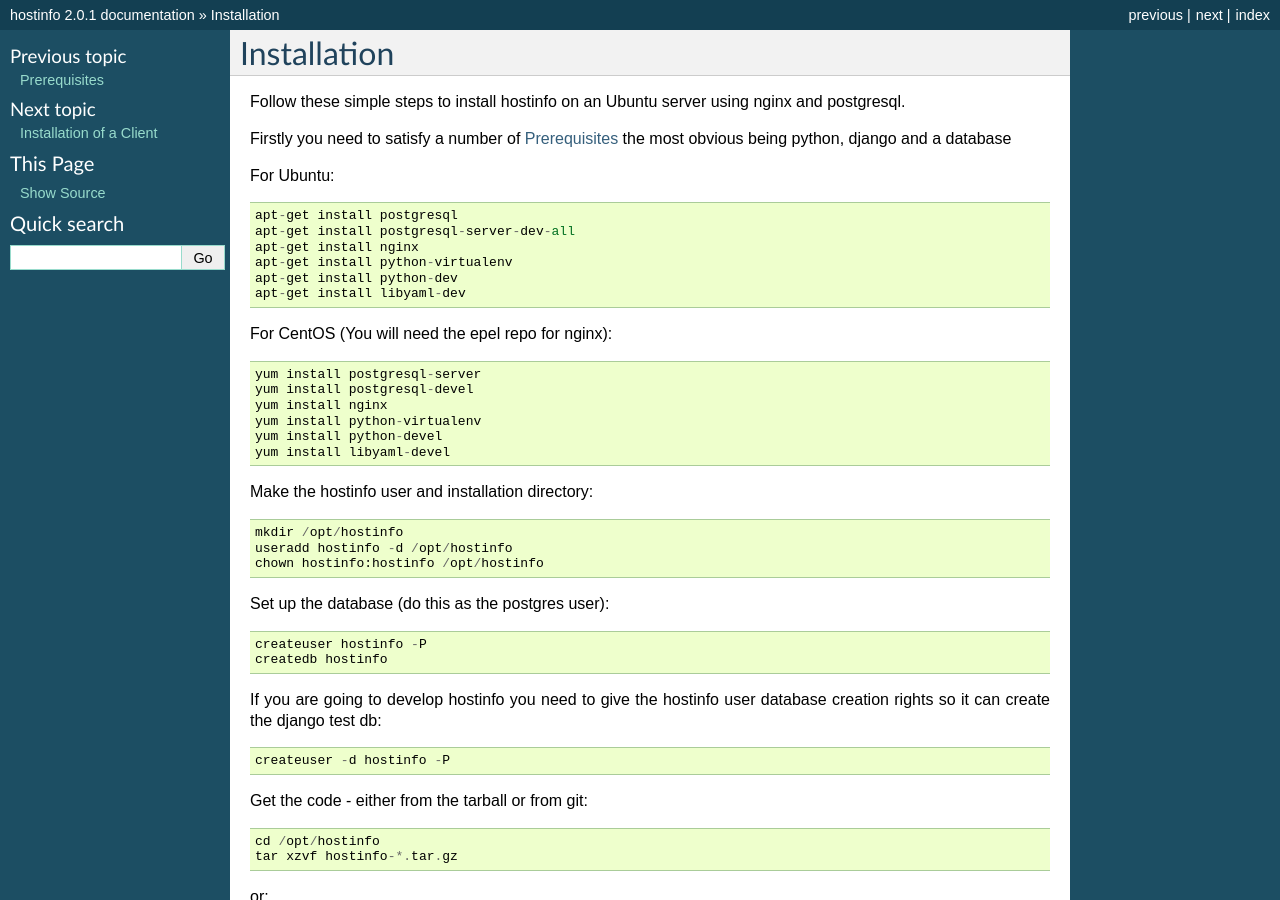
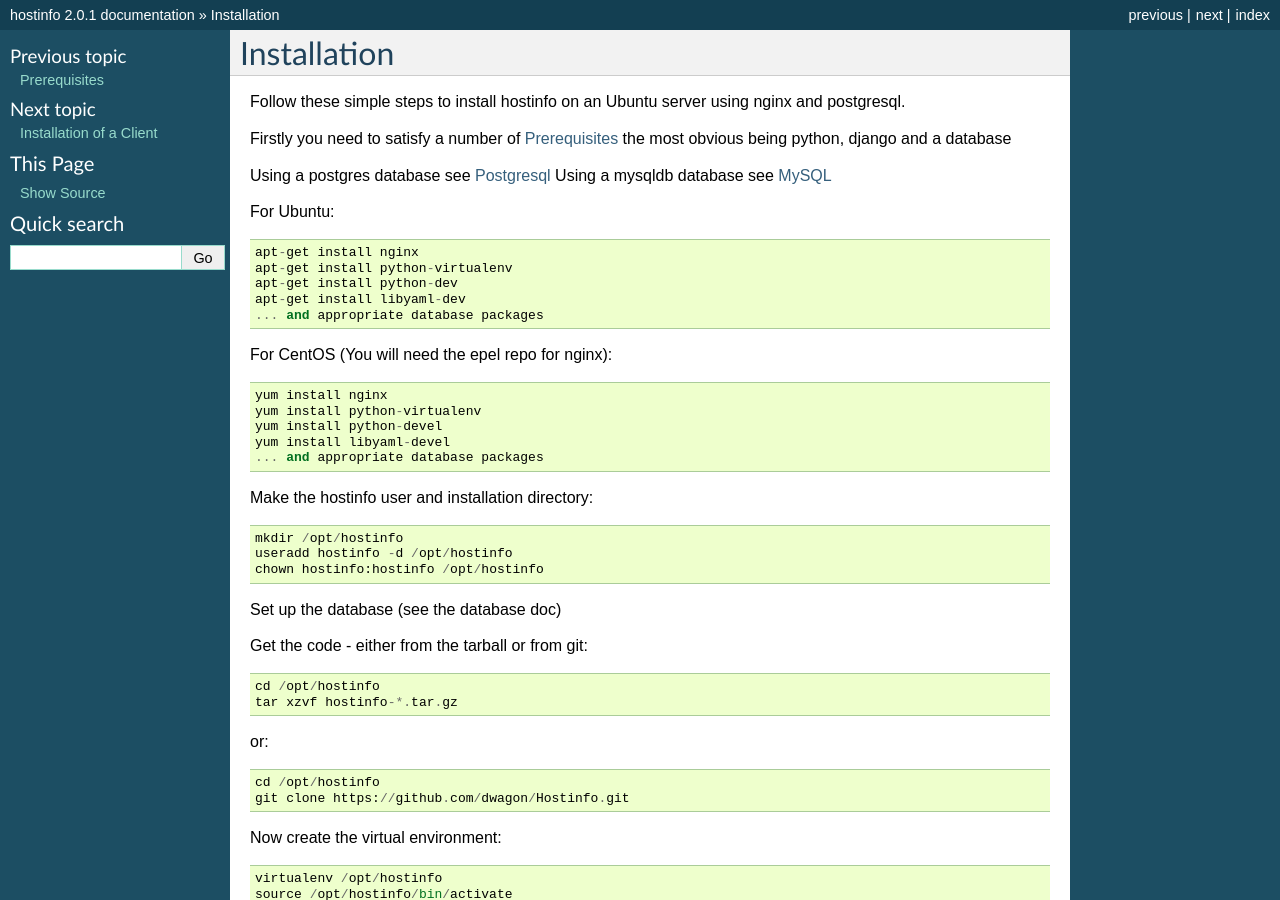
Before and after one commit to dwagon/Hostinfo, a Sphinx documentation site: the page built from docs/install.rst, in a window 1280 px wide and 900 px high. Built offline with Sphinx 7.4.7, drawn with Linux system fonts in a browser that asks for light colours.

Commit message:
[Iss55] Split out database docs and added mysql instructions

```diff
--- a/docs/index.rst
+++ b/docs/index.rst
@@ -20,6 +20,8 @@
 * :doc:`prerequisites` What is required before installation
 * :doc:`install` How to install hostinfo
 * :doc:`install_client` How to install hostinfo as a client
+* :doc:`postgresql` How to install using postgresql as a database
+* :doc:`mysql` How to install using mysql as a database
 * :doc:`gettingStarted` What to do after installation
 
 Concepts
--- a/docs/install.rst
+++ b/docs/install.rst
@@ -5,23 +5,24 @@
 
 Firstly you need to satisfy a number of :doc:`prerequisites` the most obvious being python, django and a database
 
+Using a postgres database see :doc:`postgresql`
+Using a mysqldb database see :doc:`mysql`
+
 For Ubuntu::
 
-    apt-get install postgresql
-    apt-get install postgresql-server-dev-all
     apt-get install nginx
     apt-get install python-virtualenv
     apt-get install python-dev
     apt-get install libyaml-dev
+    ... and appropriate database packages
 
 For CentOS (You will need the epel repo for nginx)::
 
-    yum install postgresql-server
-    yum install postgresql-devel
     yum install nginx
     yum install python-virtualenv
     yum install python-devel
     yum install libyaml-devel
+    ... and appropriate database packages
 
 Make the hostinfo user and installation directory::
 
@@ -29,15 +30,7 @@
     useradd hostinfo -d /opt/hostinfo
     chown hostinfo:hostinfo /opt/hostinfo
 
-Set up the database (do this as the postgres user)::
-
-    createuser hostinfo -P
-    createdb hostinfo
-
-If you are going to develop hostinfo you need to give the hostinfo
-user database creation rights so it can create the django test db::
-
-    createuser -d hostinfo -P
+Set up the database (see the database doc)
 
 Get the code - either from the tarball or from git::
 
```
Also changed, not shown: docs/mysql.rst (added, +30 -0 lines), docs/postgresql.rst (added, +35 -0 lines).
